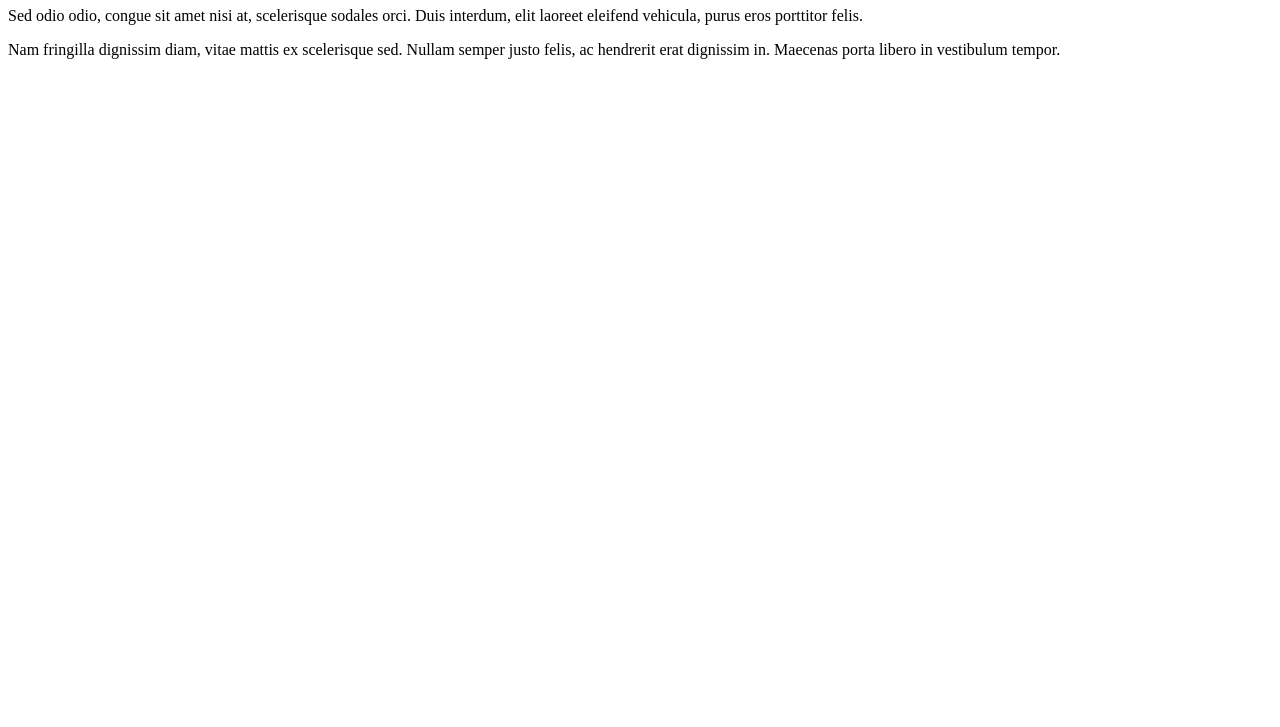
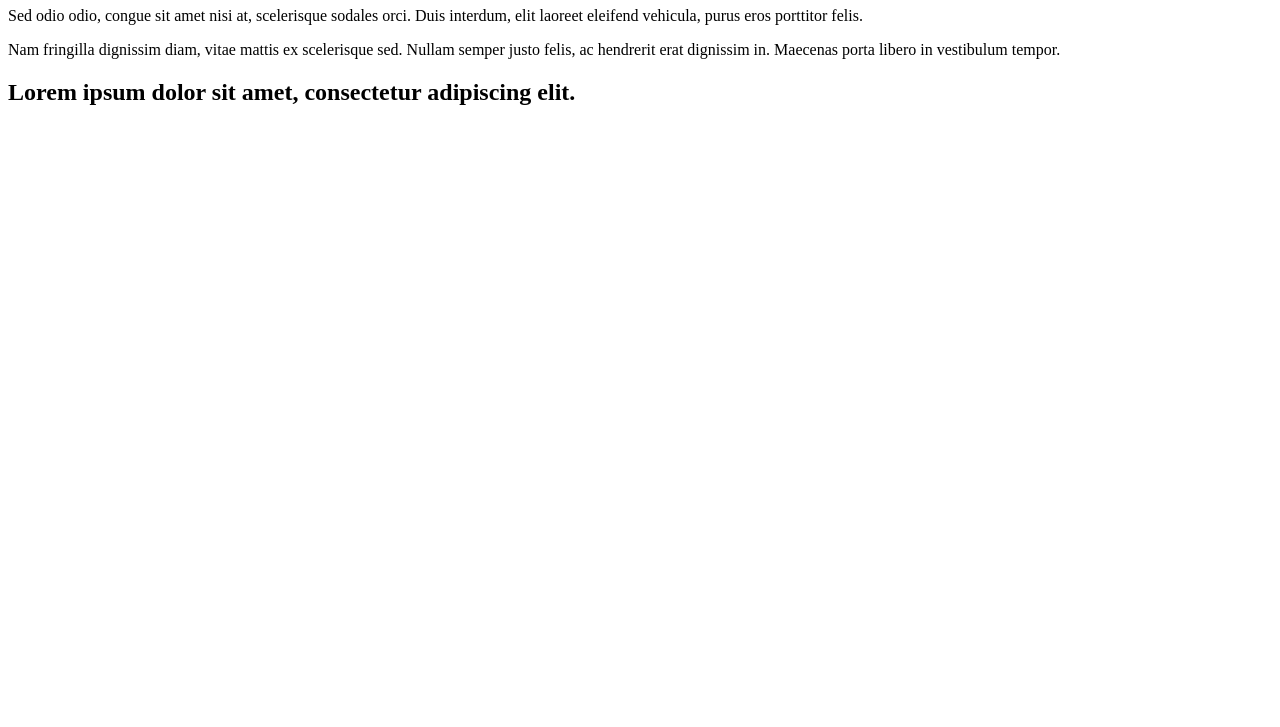
Before and after one commit to Whoever24/nauka-gita-2, a plain HTML site: page index.html in a window 1280 px wide. Shown: the part 73-800 px from the top of the page. Drawn offline with Linux system fonts and the light colour scheme.

Commit message:
Add heading

```diff
--- a/index.html
+++ b/index.html
@@ -8,5 +8,6 @@
         <h1>Lorem ipsum dolor sit amet, consectetur adipiscing elit.</h1>
         <p>Sed odio odio, congue sit amet nisi at, scelerisque sodales orci. Duis interdum, elit laoreet eleifend vehicula, purus eros porttitor felis.</p>
         <p>Nam fringilla dignissim diam, vitae mattis ex scelerisque sed. Nullam semper justo felis, ac hendrerit erat dignissim in. Maecenas porta libero in vestibulum tempor. </p>
+        <h2>Lorem ipsum dolor sit amet, consectetur adipiscing elit.</h2>
     </body>
 </html>
```
